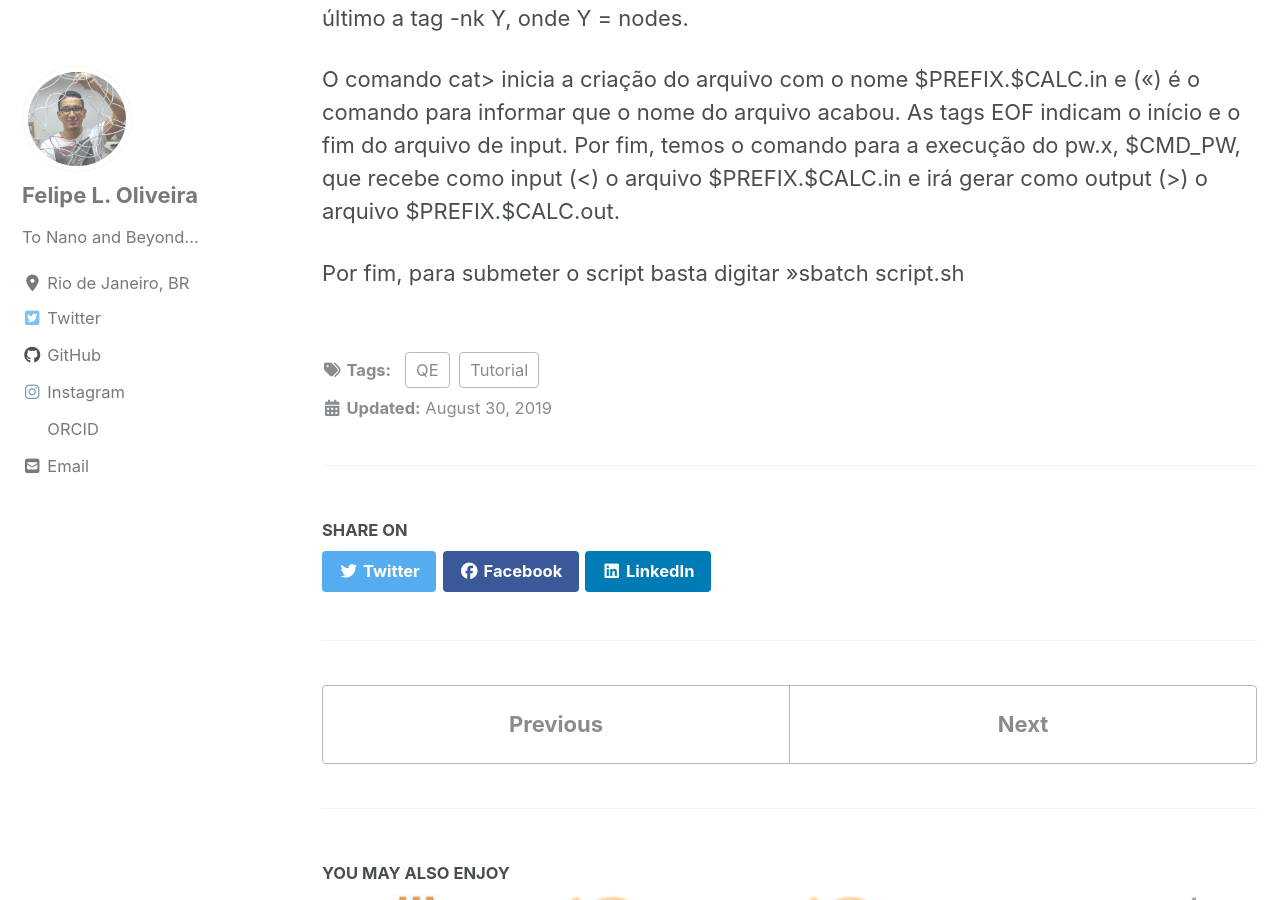
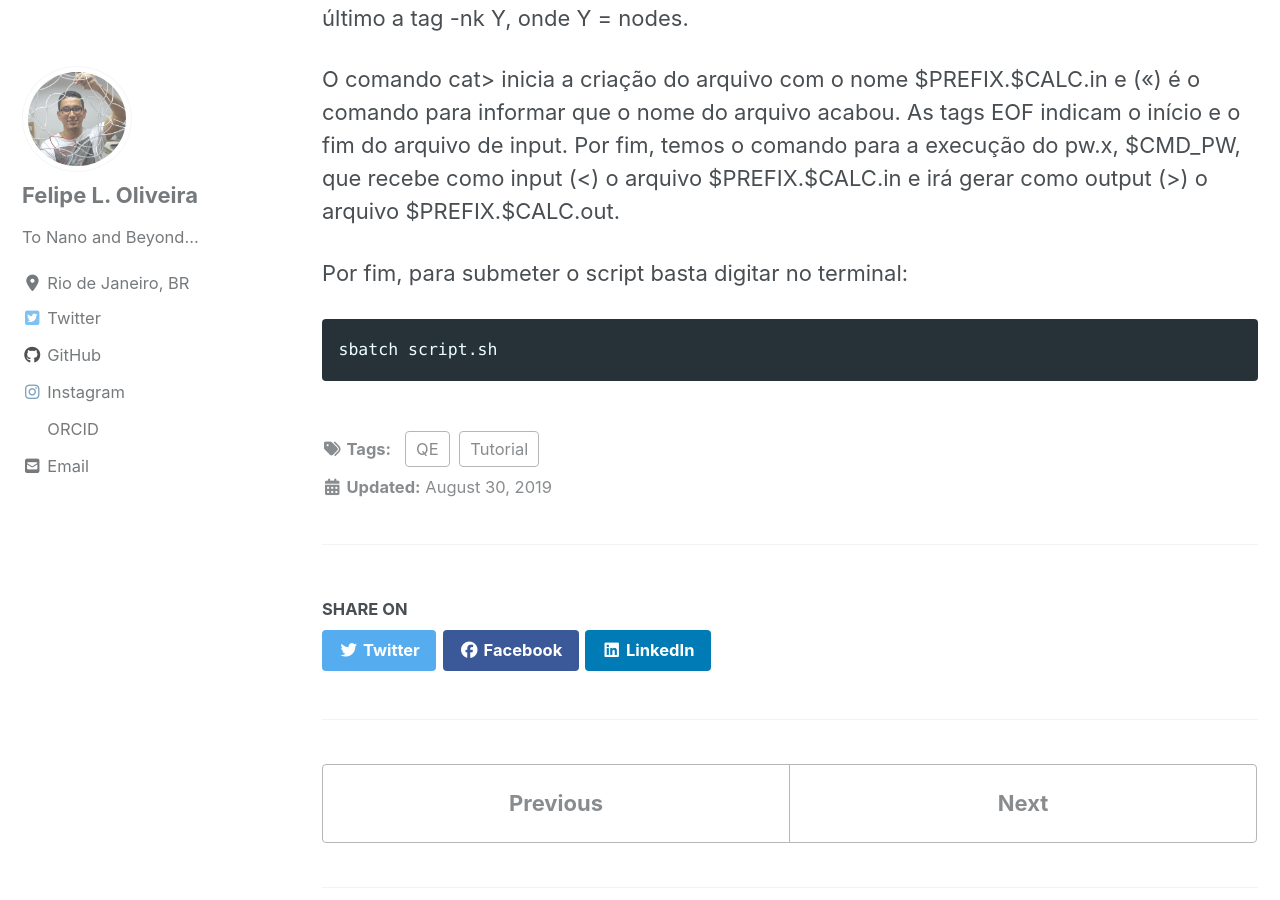
Before and after one commit to lipelopesoliveira/lipelopesoliveira.github.io, a Jekyll site: the page built from _posts/Tutorial_QE/2019-08-30-cap1-0.md, in a window 1280 px wide and 900 px high, scrolled down 2701 px. Built offline with Jekyll 4.4.1, drawn with Linux system fonts in a browser that asks for light colours; cached includes are drawn as plain includes; nearby versions of some CDN libraries; formulas are drawn with MathJax 3.

Commit message:
Update 2019-08-30-cap1-0.md

````diff
--- a/_posts/Tutorial_QE/2019-08-30-cap1-0.md
+++ b/_posts/Tutorial_QE/2019-08-30-cap1-0.md
@@ -48,4 +48,7 @@ Em seguida podemos ajustar algumas vaiáveis de ambiente para o cálculo. A vari
 
 O comando cat> inicia a criação do arquivo com o nome $PREFIX.$CALC.in e (<<) é o comando para informar que o nome do arquivo acabou. As tags EOF indicam o início e o fim do arquivo de input. Por fim, temos o comando para a execução do pw.x, $CMD_PW, que recebe como input (<) o arquivo $PREFIX.$CALC.in e irá gerar como output (>) o arquivo $PREFIX.$CALC.out.
 
-Por fim, para submeter o script basta digitar >>sbatch script.sh
+Por fim, para submeter o script basta digitar no terminal:
+```bash
+sbatch script.sh
+```
````
